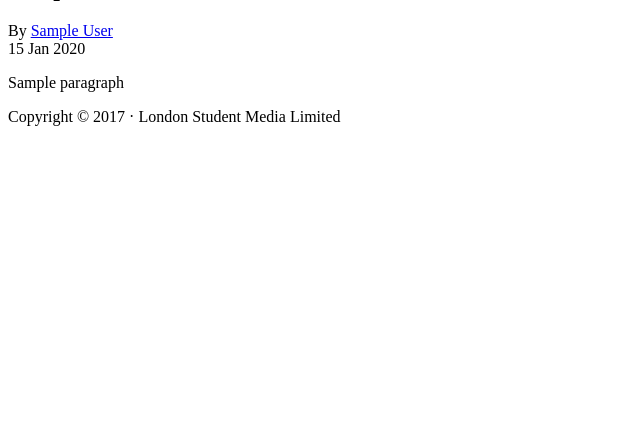
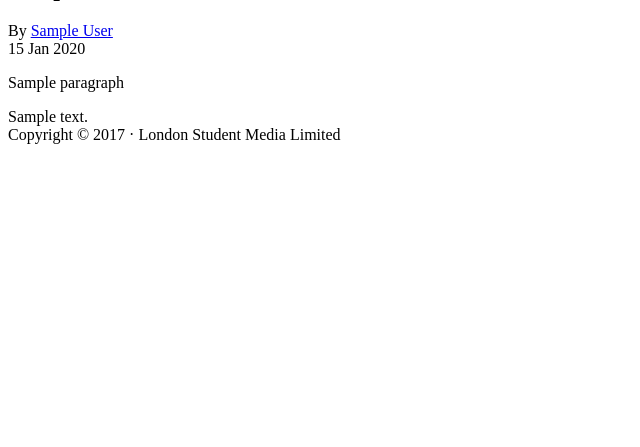
Before and after one commit to London-Student/ls-interactive-template, a Node project: template src/templates/body.handlebars in a window 1280 px wide. Shown: the part 353-800 px from the top of the page, without its empty margins (0-640 px from the left). Run offline with Node 20 templates, Linux system fonts and the light colour scheme; the template is opened without the code that fills it: most values are stand-ins (such as "Sample title", 1, 10 or a date in 2020).

Commit message:
Add article footnote

```diff
--- a/src/scripts/main.js
+++ b/src/scripts/main.js
@@ -12,6 +12,10 @@ document.addEventListener("DOMContentLoaded", function() {
       "Since 1979, London Student has given thousands of young journalists the chance to write and report on their campuses.",
       "Now we are an independent co-operative, run by our members. We believe students’ unions and universities are so bad at running student publications that we’re better off doing it ourselves.",
       "We want to produce journalism that’s undeniably relevant to our readers. London students care about what their tuition fees are being spent on, free speech, safety, the environment, activism and student politics."
+    ],
+    footnote: [
+      "Sources: A great source for a great article",
+      "Credits: Someone great who did a great thing"
     ]
   });
   document.head.innerHTML = document.head.innerHTML + headTemplate();
--- a/src/styles/main.scss
+++ b/src/styles/main.scss
@@ -3,8 +3,8 @@ $background-colour: #f4f4f4;
 $footer-colour: #ffffff;
 
 $heading-font: 'Source Serif Pro', serif;
-$meta-font: 'Source Sans Pro', sans-serif;
-$body-font: 'Source Serif Pro', serif;
+$meta-font: sans-serif;
+$body-font: 'Source Sans Pro', serif;
 
 html {
   font-size: 100%;
--- a/src/templates/body.handlebars
+++ b/src/templates/body.handlebars
@@ -18,6 +18,11 @@
         <p>{{this}}</p>
       {{/each}}
     </div>
+    <div class="article-footnote">
+      {{#each footnote}}
+        {{this}}</br>
+      {{/each}}
+    </div>
   </div>
 </section>
 {{> footer}}
```
Also changed, not shown: src/styles/_body.scss (+14 -2 lines).
